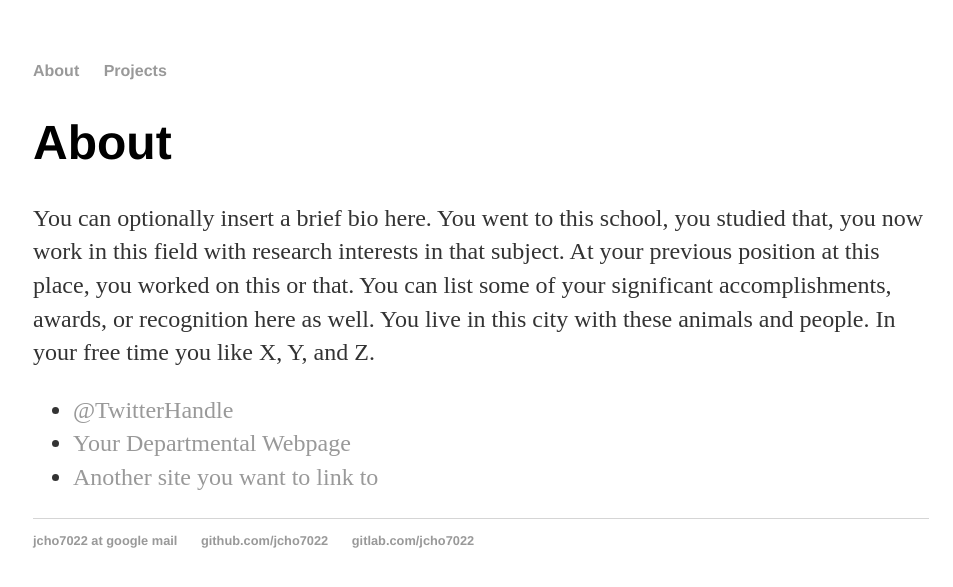
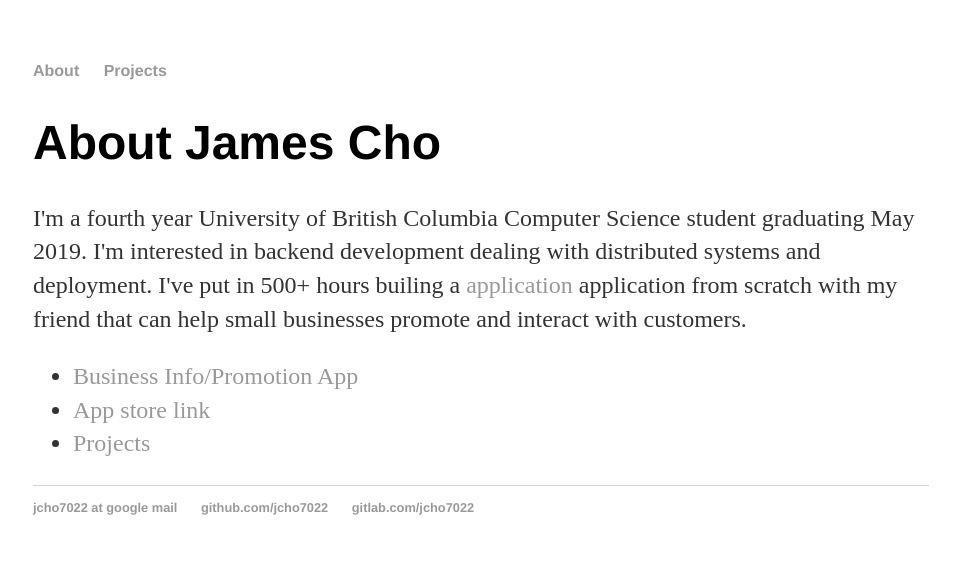
Before and after one commit to jcho7022/jcho7022.github.io, a Jekyll site: the page built from index.html, in a window 1280 px wide. Shown: the top 587 px of the page, without its empty margins (159-1112 px from the left). Built offline with Jekyll 4.4.1, drawn with Linux system fonts in a browser that asks for light colours.

Commit message:
Update index.html

```diff
--- a/index.html
+++ b/index.html
@@ -4,12 +4,15 @@ title: About James Cho
 ---
 
 		<div class="about">
-			<h1>About</h1>
-			<p>You can optionally insert a brief bio here. You went to this school, you studied that, you now work in this field with research interests in that subject. At your previous position at this place, you worked on this or that. You can list some of your significant accomplishments, awards, or recognition here as well. You live in this city with these animals and people. In your free time you like X, Y, and Z.</p>
+			<h1>About James Cho</h1>
+			<p> I'm a fourth year University of British Columbia Computer Science student graduating May 2019.
+				I'm interested in backend development dealing with distributed systems and deployment. I've put in 500+ hours
+				builing a <a href="https://play.google.com/store/apps/details?id=com.floatapplication">application</a> application from scratch with my friend that can help small businesses promote and interact with customers.
+				</p>
 
-			<ul class="contacts">
-				<li><a href="#">@TwitterHandle</a></li>
-				<li><a href="#">Your Departmental Webpage</a></li>
-				<li><a href="#">Another site you want to link to</a></li>
+			<ul class="direct">
+				<li><a href="https://jcho7022.github.io/projects/float/">Business Info/Promotion App</a></li>
+				<li><a href="https://play.google.com/store/apps/details?id=com.floatapplication">App store link</a></li>
+				<li><a href="https://jcho7022.github.io/projects/">Projects</a></li>
 				</ul>
 		</div>
```
